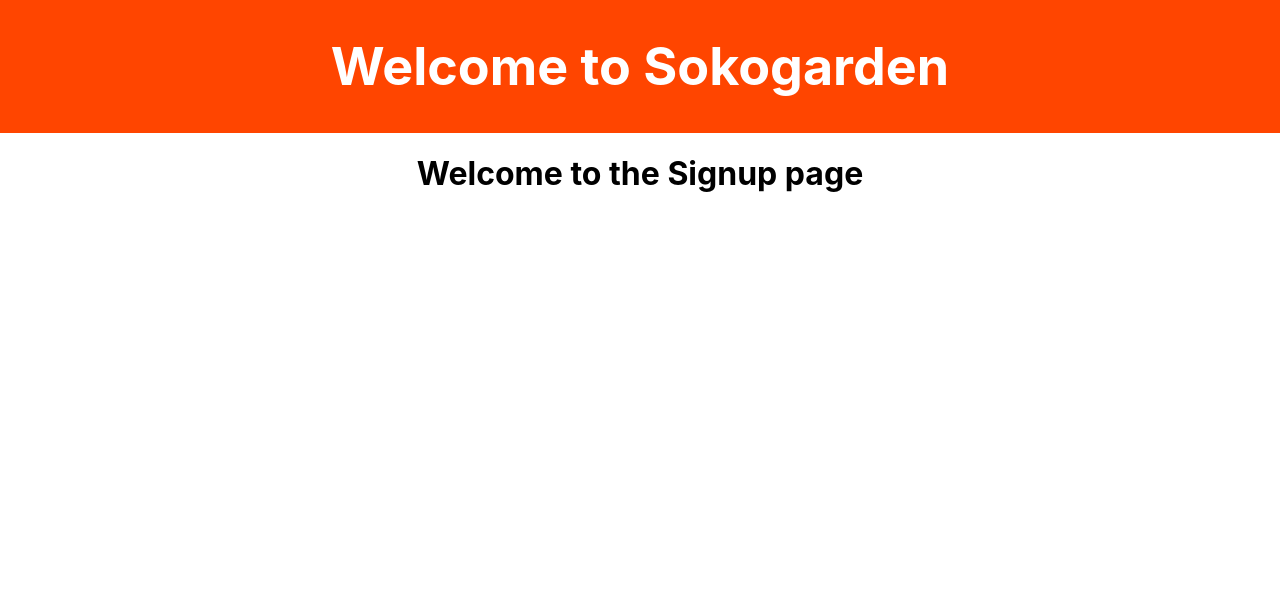
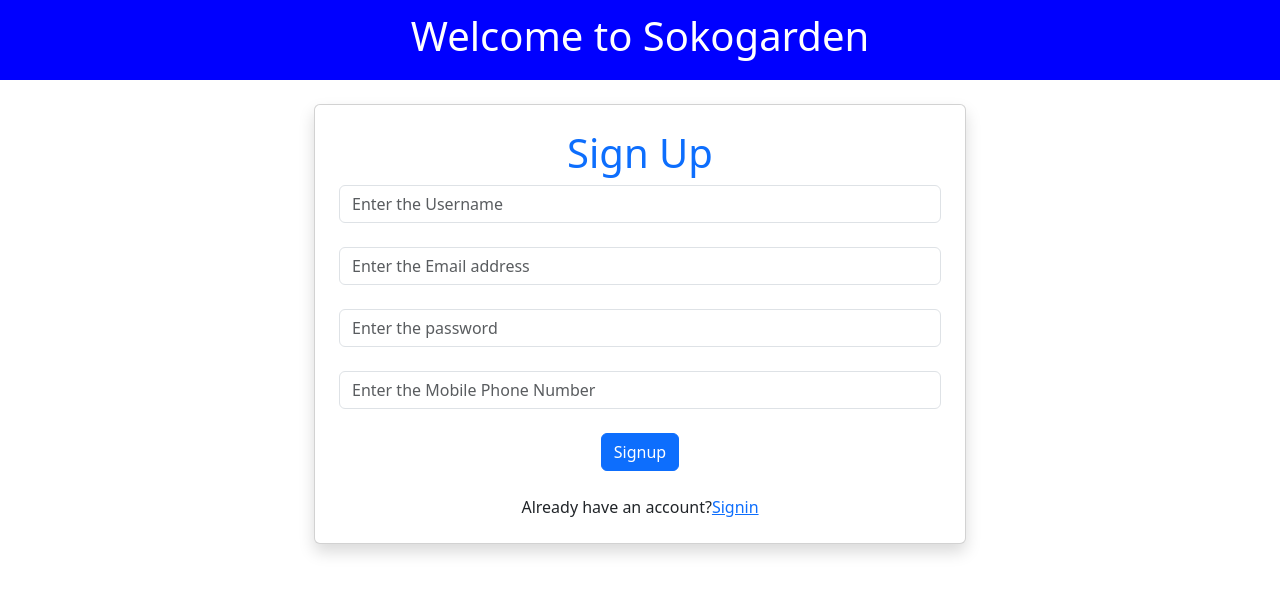
Before and after one commit to Prince-ai07/sokogardenapp, a React (Create React App) app: page /signup in a window 1280 px wide. Shown: the top 594 px of the page. Built offline with nearby package versions, Linux system fonts and the light colour scheme.

Commit message:
added updates

```diff
--- a/package.json
+++ b/package.json
@@ -7,6 +7,7 @@
     "@testing-library/jest-dom": "^6.9.1",
     "@testing-library/react": "^16.3.2",
     "@testing-library/user-event": "^13.5.0",
+    "bootstrap": "^5.3.8",
     "react": "^19.2.4",
     "react-dom": "^19.2.4",
     "react-router-dom": "^7.13.1",
--- a/src/App.css
+++ b/src/App.css
@@ -14,7 +14,7 @@
 }
 
 .App-header {
-  background-color: orangered;
+  background-color: blue;
   min-height: 10vh;
   display: flex;
   flex-direction: column;
--- a/src/App.js
+++ b/src/App.js
@@ -5,6 +5,7 @@
 import Signin from './components/Signin';
 import Signup from './components/Signup';
 import Notfound from './components/Notfound';
+import 'bootstrap/dist/css/bootstrap.min.css'
 
 function App() {
   return (
@@ -28,3 +29,4 @@
 }
 
 export default App;
+// react on Axios module in reactjs
--- a/src/components/Signup.jsx
+++ b/src/components/Signup.jsx
@@ -1,9 +1,62 @@
-import React from 'react'
+import React, { useState } from 'react'
+import { Link } from 'react-router-dom';
 
 const Signup = () => {
+  // Initialize the hooks
+  const [username, setUsername] = useState("");
+  const [email, setEmail] = useState("");
+  const [password, setPassword] = useState("");
+  const [phone, setPhone] = useState("");
+
   return (
-    <div>
-        <h1>Welcome to the Signup page</h1>
+    <div className='row justify-content-center mt-4'>
+        <div className="card col-md-6 shadow p-4">
+          <h1 className='text-primary'>Sign Up</h1>
+
+          <form>
+            <input type="text"
+            placeholder='Enter the Username'
+            className='form-control'
+            value={username}
+            onChange={(e) => setUsername(e.target.value)}
+            required /> <br />
+
+            {/* {username} */}
+
+            <input type="email"
+            placeholder='Enter the Email address'
+            className='form-control'
+            value={email}
+            onChange={(e) => setEmail(e.target.value)}
+            required /> <br />
+
+            {/* {email} */}
+
+            <input type="password"
+            placeholder='Enter the password'
+            className='form-control'
+            value={password}
+            onChange={(e) => setPassword(e.target.value)}
+            required/> <br />
+
+            {/* {password} */}
+
+            <input type="tel"
+            placeholder='Enter the Mobile Phone Number'
+            className='form-control'
+            value={phone}
+            onChange={(e) => setPhone (e.target.value)}
+            required/> <br />
+
+            {/* {phone} */}
+
+            <input type="button" value="Signup" className='btn btn-primary' /> <br /> <br />
+
+            Already have an account?
+            <Link to={'/signin'}>Signin</Link>
+
+          </form>
+        </div>
     </div>
   )
 }
```
Also changed, not shown: 1 other file (tests, documents, lock files or other folders).
